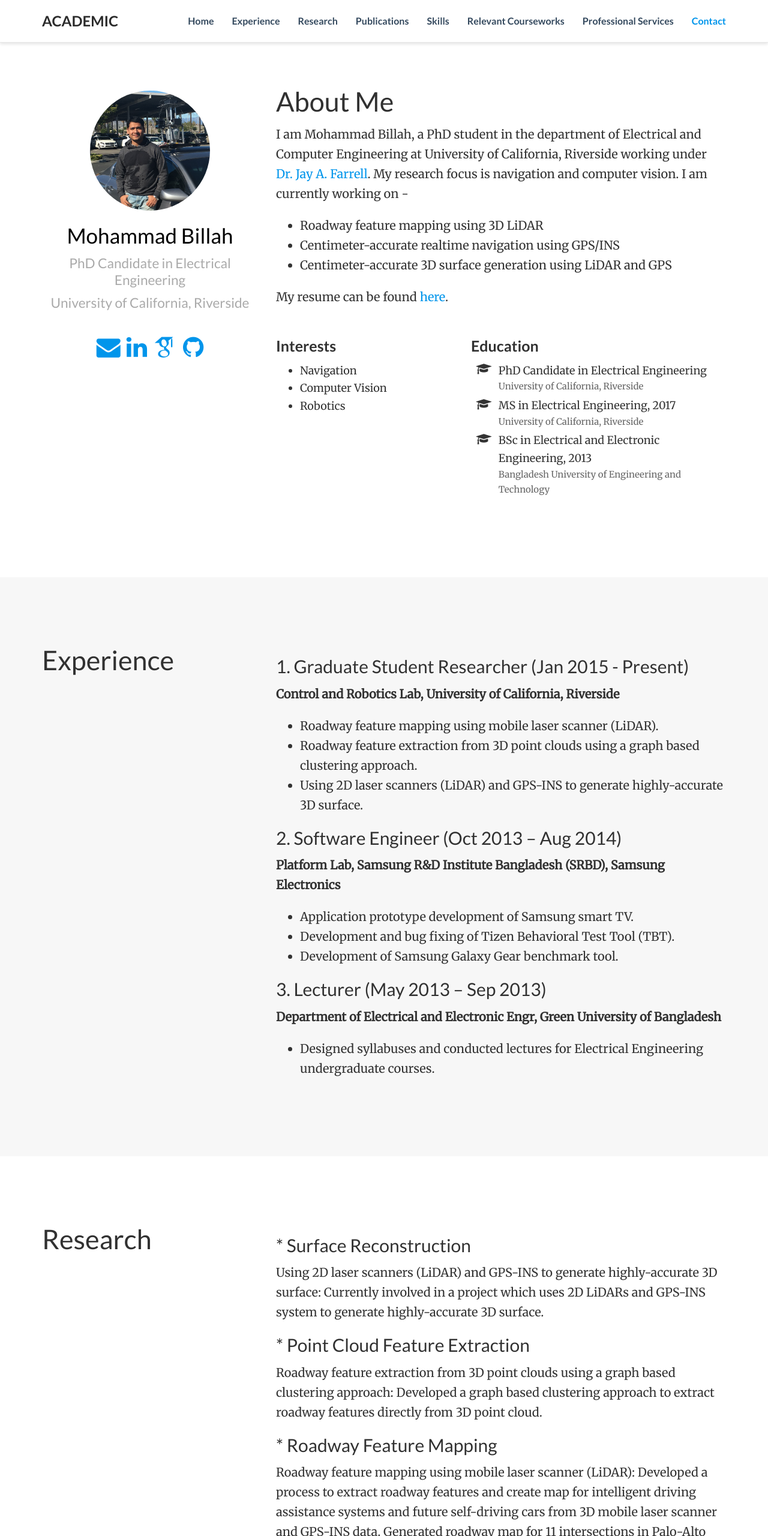
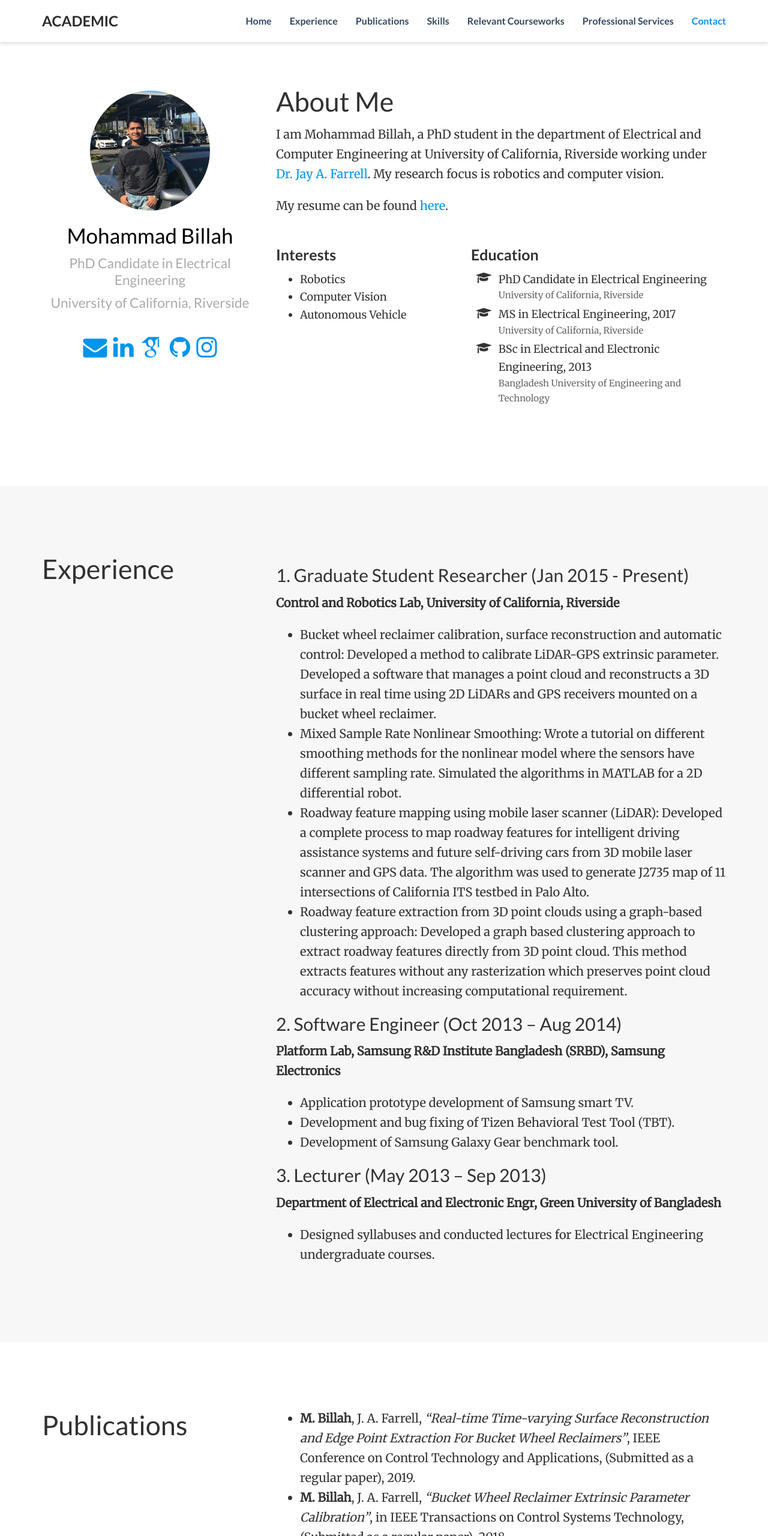
Before and after one commit to msbillah/msbillah.github.io, a plain HTML site: page index.html in a window 1280 px wide. Shown: the top 2560 px of the page at 60% size. Drawn offline with nearby package versions, Linux system fonts and the light colour scheme; files whose address does not match are found by name.

Commit message:
Add files via upload

```diff
--- a/index.html
+++ b/index.html
@@ -83,18 +83,6 @@
           <a href="/#experience" data-target="#experience">
 
             <span>Experience</span>
-          </a>
-        </li>
-
-
-
-
-
-
-        <li class="nav-item">
-          <a href="/#research" data-target="#research">
-
-            <span>Research</span>
           </a>
         </li>
 
@@ -232,6 +220,13 @@
           </a>
         </li>
 
+
+        <li>
+          <a href="https://www.flickr.com/photos/billahms/" target="_blank">
+            <i class="fa fa-instagram big-icon"></i>
+          </a>
+        </li>
+
       </ul>
 
     </div>
@@ -242,13 +237,7 @@
 
 <h1 id="about-me">About Me</h1>
 
-<p>I am Mohammad Billah, a PhD student in the department of Electrical and Computer Engineering at University of California, Riverside working under <a href="http://www.ece.ucr.edu/~farrell/" target="_blank">Dr. Jay A. Farrell</a>. My research focus is navigation and computer vision. I am currently working on -</p>
-
-<ul>
-<li>Roadway feature mapping using 3D LiDAR</li>
-<li>Centimeter-accurate realtime navigation using GPS/INS</li>
-<li>Centimeter-accurate 3D surface generation using LiDAR and GPS</li>
-</ul>
+<p>I am Mohammad Billah, a PhD student in the department of Electrical and Computer Engineering at University of California, Riverside working under <a href="http://www.ece.ucr.edu/~farrell/" target="_blank">Dr. Jay A. Farrell</a>. My research focus is robotics and computer vision.</p>
 
 <p>My resume can be found <a href="https://sites.google.com/a/ucr.edu/billah/home/Mohammad.Billah.UCR.resume.pdf" target="_blank">here</a>.</p>
 
@@ -260,11 +249,11 @@
         <h3>Interests</h3>
         <ul class="ul-interests">
 
-          <li>Navigation</li>
+          <li>Robotics</li>
 
           <li>Computer Vision</li>
 
-          <li>Robotics</li>
+          <li>Autonomous Vehicle</li>
 
         </ul>
       </div>
@@ -330,9 +319,14 @@
 <p><strong>Control and Robotics Lab, University of California, Riverside</strong></p>
 
 <ul>
-<li>Roadway feature mapping using mobile laser scanner (LiDAR).</li>
-<li>Roadway feature extraction from 3D point clouds using a graph based clustering approach.</li>
-<li>Using 2D laser scanners (LiDAR) and GPS-INS to generate highly-accurate 3D surface.</li>
+<li>Bucket wheel reclaimer calibration, surface reconstruction and automatic control:
+Developed a method to calibrate LiDAR-GPS extrinsic parameter. Developed a software that manages a point cloud and reconstructs a 3D surface in real time using 2D LiDARs and GPS receivers mounted on a bucket wheel reclaimer.</li>
+<li>Mixed Sample Rate Nonlinear Smoothing:
+Wrote a tutorial on different smoothing methods for the nonlinear model where the sensors have different sampling rate. Simulated the algorithms in MATLAB for a 2D differential robot.</li>
+<li>Roadway feature mapping using mobile laser scanner (LiDAR):
+Developed a complete process to map roadway features for intelligent driving assistance systems and future self-driving cars from 3D mobile laser scanner and GPS data. The algorithm was used to generate J2735 map of 11 intersections of California ITS testbed in Palo Alto.</li>
+<li>Roadway feature extraction from 3D point clouds using a graph-based clustering approach:
+Developed a graph based clustering approach to extract roadway features directly from 3D point cloud. This method extracts features without any rasterization which preserves point cloud accuracy without increasing computational requirement.</li>
 </ul>
 
 <h2 id="2-software-engineer-oct-2013-aug-2014">2. Software Engineer (Oct 2013 – Aug 2014)</h2>
@@ -361,39 +355,6 @@
 
 
 
-  <section id="research" class="home-section">
-    <div class="container">
-
-
-
-<div class="row">
-  <div class="col-xs-12 col-md-4 section-heading">
-    <h1>Research</h1>
-
-  </div>
-  <div class="col-xs-12 col-md-8">
-
-
-<h2 id="surface-reconstruction">* Surface Reconstruction</h2>
-
-<p>Using 2D laser scanners (LiDAR) and GPS-INS to generate highly-accurate 3D surface: Currently involved in a project which uses 2D LiDARs and GPS-INS system to generate highly-accurate 3D surface.</p>
-
-<h2 id="point-cloud-feature-extraction">* Point Cloud Feature Extraction</h2>
-
-<p>Roadway feature extraction from 3D point clouds using a graph based clustering approach: Developed a graph based clustering approach to extract roadway features directly from 3D point cloud.</p>
-
-<h2 id="roadway-feature-mapping">* Roadway Feature Mapping</h2>
-
-<p>Roadway feature mapping using mobile laser scanner (LiDAR): Developed a process to extract roadway features and create map for intelligent driving assistance systems and future self-driving cars from 3D mobile laser scanner and GPS-INS data. Generated roadway map for 11 intersections in Palo-Alto testbed.</p>
-
-  </div>
-</div>
-
-    </div>
-  </section>
-
-
-
   <section id="publications" class="home-section">
     <div class="container">
 
@@ -406,6 +367,9 @@
   </div>
   <div class="col-xs-12 col-md-8">
     <ul>
+<li><strong>M. Billah</strong>, J. A. Farrell, <em>&ldquo;Real-time Time-varying Surface Reconstruction and Edge Point Extraction For Bucket Wheel Reclaimers&rdquo;</em>, IEEE Conference on Control Technology and Applications, (Submitted as a regular paper), 2019.</li>
+<li><strong>M. Billah</strong>, J. A. Farrell, <em>&ldquo;Bucket Wheel Reclaimer Extrinsic Parameter Calibration&rdquo;</em>, in IEEE Transactions on Control Systems Technology, (Submitted as a regular paper), 2018.</li>
+<li><strong>M. Billah</strong>, J. A. Farrell, <em>&ldquo;Bucket Wheel Reclaimer Calibration&rdquo;</em>, IEEE American Control Conference, (Accepted), 2018.</li>
 <li><strong>M. S. Billah</strong>, Arash Maskooki, Farzana Rahman, Jay Farrell, <em>&ldquo;Roadway Feature Mapping from Point Cloud Data: A Graph-Based Clustering Approach&rdquo;</em>, 2017 IEEE Intelligent Vehicles Symposium (IV), Rodendo Beach, 2017.</li>
 <li>M.A. Arafat, T. B. Mahmud, <strong>M. S. Billah</strong>, <em>&ldquo;Retrieving and Smoothing Fundamental Waves from Noise Corrupted ECG Beat Using Gaussian Functions&rdquo;</em>, 7th International Conference on Electrical and Computer Engineering (ICECE), Dhaka, 2012.</li>
 <li><strong>M. S. Billah</strong>, T. B. Mahmud, F. S. Snigdha and M. A. Arafat, <em>&ldquo;A Novel Method to Model ECG Data Using Gaussian Functions&rdquo;</em>, 4th International Conference on BioMedical Engineering and Informatics (BMEI), Shanghai, 2011.</li>
@@ -485,10 +449,11 @@
   </div>
   <div class="col-xs-12 col-md-8">
     <ul>
-<li>Volunteered in 55th IEEE Conference on Decision and Control (CDC 2016), Las Vegas, NV, USA</li>
-<li>Mentored 3 undergraduate student researchers in UCR Summer Bridge Research program.</li>
-<li>Served as Secretary of IEEE BUET Student Branch (Session 2012)</li>
-<li>Volunteered in EEE Undergraduate Project Workshop (EUProW 2009), Dhaka, Bangladesh</li>
+<li>Reviewer, IEEE Access</li>
+<li>Student Volunteer, IEEE Conference on Decision and Control (CDC 2016), Las Vegas, NV, USA</li>
+<li>Mentor, UCR Summer Bridge Research program.</li>
+<li>Secretary, IEEE BUET Student Branch (Session 2012)</li>
+<li>Volunteer, EEE Undergraduate Project Workshop (EUProW 2009), Dhaka, Bangladesh</li>
 </ul>
 
   </div>
```
Also changed, not shown: 404.html (+0 -12 lines).
